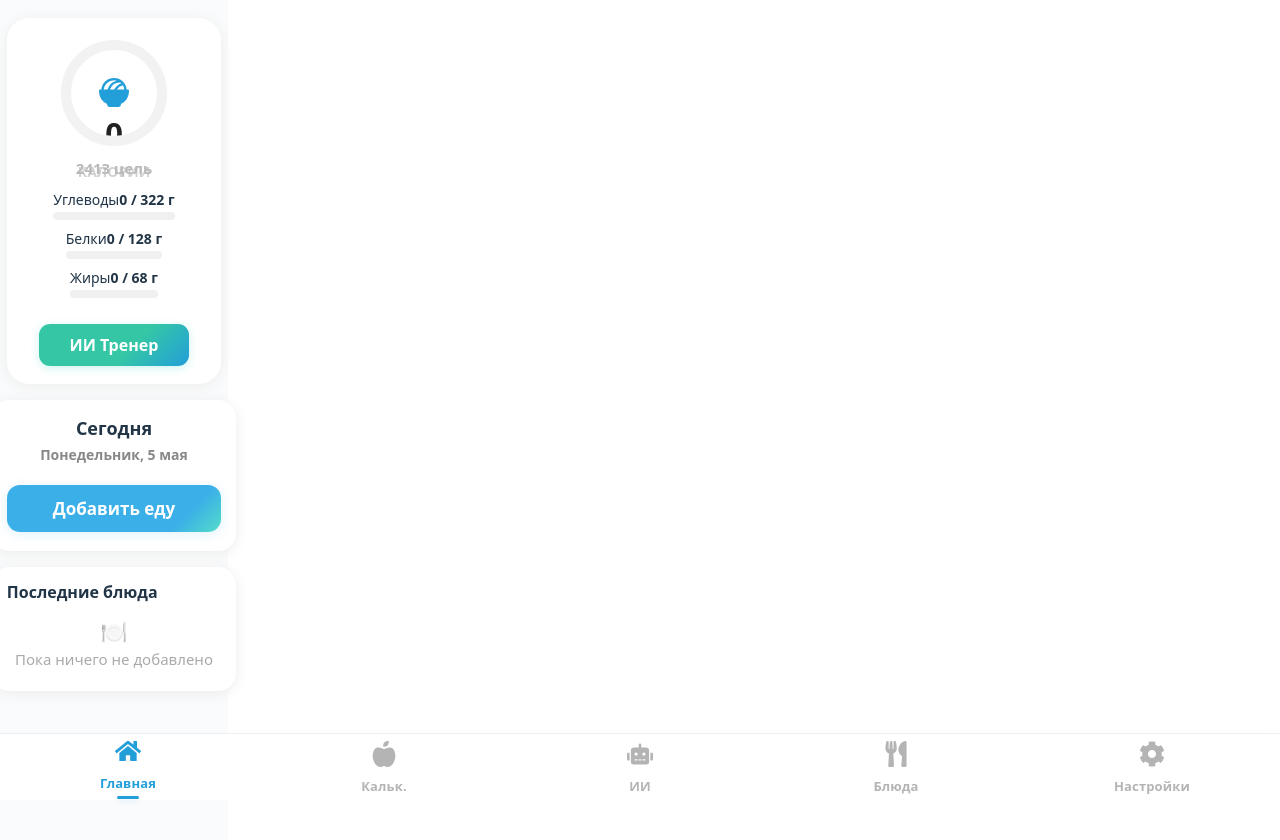
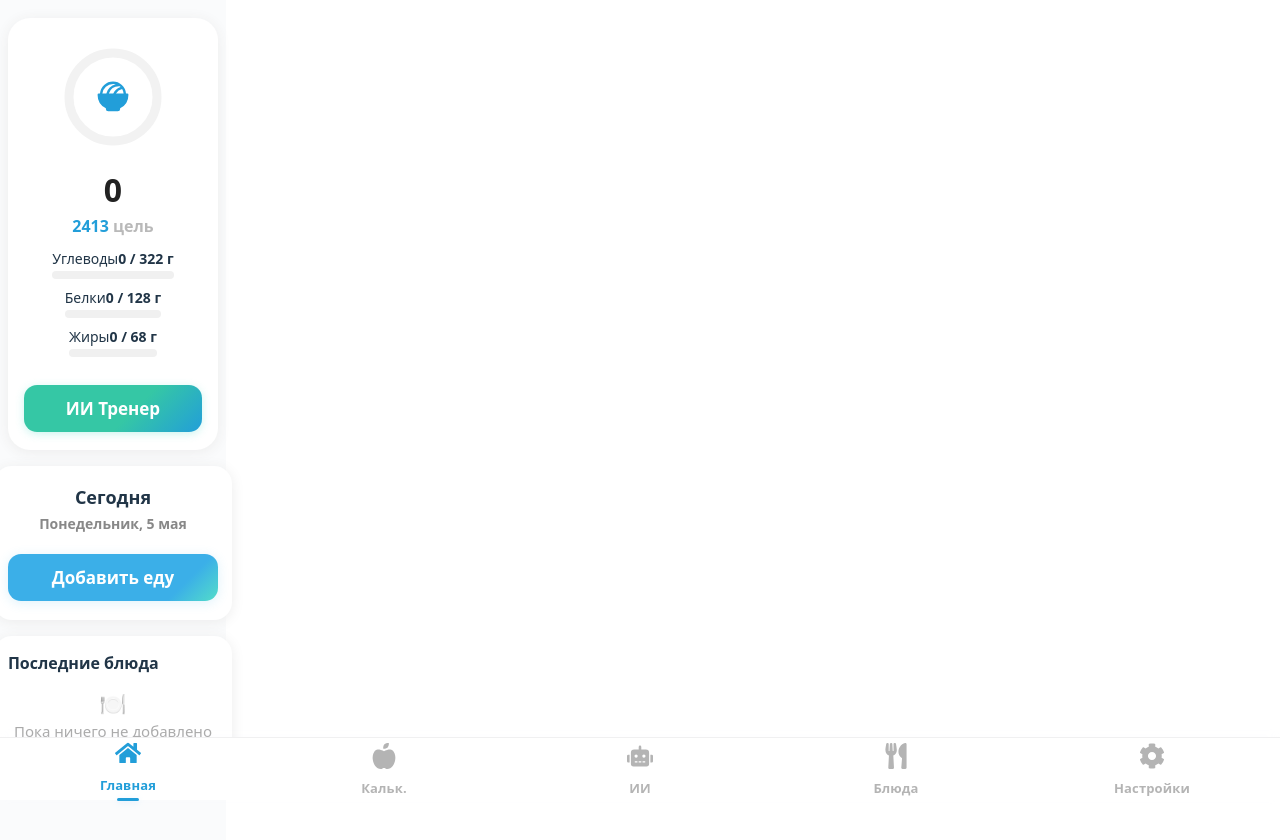
Before and after one commit to AlexFogpk/ai-smart-fitness, a React (Vite) app in the folder frontend/: page / in a window 1280 px wide. Both pictures are taken after a click on the button "Начать". Shown: the top 840 px of the page. Built offline with nearby package versions, Linux system fonts and the light colour scheme.

Commit message:
Update App.jsx

```diff
--- a/frontend/src/App.jsx
+++ b/frontend/src/App.jsx
@@ -2,18 +2,15 @@ import React, { useState, useEffect } from "react";
 import { motion, AnimatePresence } from "framer-motion";
 import { FaHome, FaAppleAlt, FaRobot, FaUtensils, FaCog } from "react-icons/fa";
 import { PiBowlFoodFill } from "react-icons/pi";
-
 import {
   CalculatorMobile,
   AIChatMobile,
   SettingsMobile,
   MealsMobile,
   MacroBar,
-  inputStyle,
-  buttonStyle,
 } from "./components/MobileExtra";
 
-// --------- Утилиты ---------
+// ------ Утилиты ------
 function getKBJU({ sex, weight, height, age, activity, goal }) {
   let bmr =
     sex === "male"
@@ -32,14 +29,11 @@ function getKBJU({ sex, weight, height, age, activity, goal }) {
     carb,
   };
 }
-
 function getDayString(date = new Date()) {
-  const days = ["Воскресенье", "Понедельник", "Вторник", "Среда", "Четверг", "Пятница", "Суббота"];
+  const days = ["Воскресенье", "Понедельник", "Вторник", "Среда", "Четвер��", "Пятница", "Суббота"];
   const months = ["января","февраля","марта","апреля","мая","июня","июля","августа","сентября","октября","ноября","декабря"];
   return `${days[date.getDay()]}, ${date.getDate()} ${months[date.getMonth()]}`;
 }
-
-// --------- Начальные данные ---------
 const defaultProfile = {
   sex: "male",
   age: 25,
@@ -49,7 +43,6 @@ const defaultProfile = {
   goal: "maintain",
   name: "",
 };
-
 const initialMealsByType = {
   breakfast: [],
   lunch: [],
@@ -57,10 +50,10 @@ const initialMealsByType = {
   snack: [],
 };
 
-// --------- Главный компонент ---------
+// ------ Главный компонент ------
 function App() {
-  const [stage, setStage] = useState("splash"); // splash, welcome, app
-  const [tab, setTab] = useState("home"); // home, calc, chat, meals, settings
+  const [stage, setStage] = useState("splash");
+  const [tab, setTab] = useState("home");
   const [profile, setProfile] = useState(defaultProfile);
 
   // Имя Telegram
@@ -78,7 +71,7 @@ function App() {
   // Splash (загрузка)
   useEffect(() => {
     if (stage === "splash") {
-      setTimeout(() => setStage("welcome"), 1700);
+      setTimeout(() => setStage("welcome"), 1200);
     }
   }, [stage]);
 
@@ -105,28 +98,20 @@ function App() {
     }
   }, [stage, telegramName]);
 
-  // При инициализации профиля
   useEffect(() => {
     if (stage === "welcome" && telegramName && !profile.name) {
       setProfile(p => ({ ...p, name: telegramName }));
     }
   }, [stage, telegramName, profile.name]);
 
-  // Цели КБЖУ
   const kbju = getKBJU(profile);
-
-  // Состояние приёмов пищи по типу
   const [mealsByType, setMealsByType] = useState(initialMealsByType);
-
-  // Все приёмы в плоском виде для истории/главной
   const allMeals = [
     ...mealsByType.breakfast.map(m => ({ ...m, type: "breakfast" })),
     ...mealsByType.lunch.map(m => ({ ...m, type: "lunch" })),
     ...mealsByType.dinner.map(m => ({ ...m, type: "dinner" })),
     ...mealsByType.snack.map(m => ({ ...m, type: "snack" })),
   ];
-
-  // Итог за день
   const summary = allMeals.reduce(
     (acc, m) => ({
       calories: acc.calories + (m.calories || 0),
@@ -136,20 +121,13 @@ function App() {
     }),
     { calories: 0, protein: 0, carb: 0, fat: 0 }
   );
-
-  // Состояние чата
   const [messages, setMessages] = useState([]);
-
-  // Для смены имени в настройках
   const [editName, setEditName] = useState(false);
   const [newName, setNewName] = useState(profile.name);
-
-  // Для калькулятора питания
-  const [calcType, setCalcType] = useState("breakfast"); // breakfast, lunch, dinner, snack
-  const [calcMode, setCalcMode] = useState("manual"); // manual, ai
+  const [calcType, setCalcType] = useState("breakfast");
+  const [calcMode, setCalcMode] = useState("manual");
   const [aiLoading, setAiLoading] = useState(false);
 
-  // --------- Splash ---------
   if (stage === "splash") {
     return (
       <div style={{
@@ -179,7 +157,6 @@ function App() {
     );
   }
 
-  // --------- Welcome ---------
   if (stage === "welcome") {
     return (
       <div style={{
@@ -222,13 +199,12 @@ function App() {
     );
   }
 
-  // --------- Приложение ---------
   return (
     <div
       style={{
         minHeight: "100vh",
         background: "#fafbfc",
-        paddingBottom: 66, // Высота MobileMenu
+        paddingBottom: 72, // чтобы меню не перекрывалось
         fontFamily: "system-ui, -apple-system, BlinkMacSystemFont, 'Segoe UI', Arial, sans-serif"
       }}
     >
@@ -288,8 +264,7 @@ function App() {
   );
 }
 
-// ----------- Мобильные компоненты ----------
-
+// --- ГЛАВНАЯ СТРАНИЦА ---
 function HomeMobile({ kbju, summary, allMeals, onGoToChat, onGoToCalc }) {
   return (
     <motion.div
@@ -298,56 +273,58 @@ function HomeMobile({ kbju, summary, allMeals, onGoToChat, onGoToCalc }) {
       style={{
         maxWidth: 430,
         margin: "0 auto",
-        padding: "18px 0 0 0",
-        position: "relative",
+        padding: "18px 0 10px 0",
         display: "flex",
         flexDirection: "column",
         gap: 16,
-        alignItems: "center"
+        alignItems: "center",
+        minHeight: "calc(100vh - 72px)",
+        boxSizing: "border-box"
       }}
     >
       <div style={{
-        width: "94%",
+        width: "93%",
         background: "#fff",
         borderRadius: 22,
         boxShadow: "0 2px 14px #ececec",
-        padding: "20px 0 18px 0",
-        minWidth: 0,
+        padding: "25px 0 18px 0",
         display: "flex",
         flexDirection: "column",
         alignItems: "center"
       }}>
         <CaloriesRing value={summary.calories} max={kbju.calories} />
-        <div style={{ fontSize: 14, fontWeight: 700, color: "#d1d1d1", marginTop: 5, marginBottom: 0, textAlign: "center" }}>КАЛОРИИ</div>
-        <div style={{ fontWeight: 800, fontSize: 31, color: "#222", marginTop: -72 }}>{summary.calories}</div>
-        <div style={{ fontSize: 15, fontWeight: 700, color: "#b9b9b9", marginBottom: 10 }}>{kbju.calories} цель</div>
+        <div style={{ fontWeight: 800, fontSize: 32, color: "#222", marginTop: 9 }}>{summary.calories}</div>
+        <div style={{ fontSize: 16, fontWeight: 700, color: "#b9b9b9", marginBottom: 10 }}>
+          <span style={{ color: "#229ED9", fontWeight: 800 }}>{kbju.calories}</span> цель
+        </div>
         <MacroBar label="Углеводы" value={summary.carb} max={kbju.carb} color="#3bafe8" />
         <MacroBar label="Белки" value={summary.protein} max={kbju.protein} color="#5fc77f" />
         <MacroBar label="Жиры" value={summary.fat} max={kbju.fat} color="#ffb24a" />
         <motion.button
           whileTap={{ scale: 0.93 }}
           style={{
-            marginTop: 18,
+            marginTop: 20,
             background: "linear-gradient(135deg,#35c7a5 60%,#229ED9)",
             color: "#fff",
             fontWeight: 800,
-            fontSize: 16,
+            fontSize: 17,
             border: "none",
-            borderRadius: 11,
-            padding: "10px 18px",
+            borderRadius: 13,
+            padding: "12px 0",
             cursor: "pointer",
             boxShadow: "0 2px 8px #53ddc94d",
-            minWidth: 150
+            width: "85%",
+            maxWidth: 260
           }}
           onClick={onGoToChat}
         >ИИ Тренер</motion.button>
       </div>
       <div style={{
-        width: "94%",
+        width: "93%",
         background: "#fff",
         borderRadius: 18,
         boxShadow: "0 2px 14px #ececec",
-        padding: "15px 15px 19px 15px",
+        padding: "18px 14px 19px 14px",
         display: "flex",
         flexDirection: "column",
         alignItems: "center"
@@ -374,16 +351,16 @@ function HomeMobile({ kbju, summary, allMeals, onGoToChat, onGoToCalc }) {
         </motion.button>
       </div>
       <div style={{
-        width: "94%",
+        width: "93%",
         background: "#fff",
         borderRadius: 18,
         boxShadow: "0 2px 14px #ececec",
-        padding: "13px 15px 20px 15px",
-        minHeight: 77
+        padding: "15px 14px 22px 14px",
+        minHeight: 80
       }}>
         <div style={{ fontWeight: 800, fontSize: 16, marginBottom: 4 }}>Последние блюда</div>
         {allMeals.length === 0 ? (
-          <div style={{ color: "#aaa", fontSize: 15, marginTop: 11, textAlign: "center" }}>
+          <div style={{ color: "#aaa", fontSize: 15, marginTop: 12, textAlign: "center" }}>
             <span role="img" aria-label="plate" style={{ fontSize: 22 }}>🍽️</span>
             <br />
             <span>Пока ничего не добавлено</span>
@@ -401,17 +378,16 @@ function HomeMobile({ kbju, summary, allMeals, onGoToChat, onGoToCalc }) {
   );
 }
 
-// Кольцо калорий с логотипом внутри
 function CaloriesRing({ value, max }) {
   const pct = Math.min(100, (value / max) * 100 || 0);
-  const size = 110, r = 48, c = 2 * Math.PI * r;
+  const size = 108, r = 44, c = 2 * Math.PI * r;
   return (
-    <div style={{ position: "relative", width: size, height: size, marginBottom: 8 }}>
+    <div style={{ position: "relative", width: size, height: size, marginBottom: 6 }}>
       <svg width={size} height={size}>
-        <circle r={r} cx={size/2} cy={size/2} stroke="#f2f2f2" strokeWidth={10} fill="none" />
+        <circle r={r} cx={size/2} cy={size/2} stroke="#f2f2f2" strokeWidth={9} fill="none" />
         <motion.circle
           r={r} cx={size/2} cy={size/2}
-          fill="none" stroke="#ff4941" strokeWidth={13}
+          fill="none" stroke="#229ED9" strokeWidth={12}
           strokeLinecap="round"
           strokeDasharray={c}
           strokeDashoffset={c - (c * pct / 100)}
@@ -423,13 +399,13 @@ function CaloriesRing({ value, max }) {
         position: "absolute", left: "50%", top: "50%", transform: "translate(-50%,-50%)",
         display: "flex", flexDirection: "column", alignItems: "center"
       }}>
-        <PiBowlFoodFill color="#229ED9" size={37} />
+        <PiBowlFoodFill color="#229ED9" size={38} />
       </div>
     </div>
   );
 }
 
-// Нижнее меню для мобильного — всегда прижато к низу!
+// --- Нижнее меню ---
 function MobileMenu({ tab, setTab }) {
   return (
     <motion.div
@@ -444,7 +420,7 @@ function MobileMenu({ tab, setTab }) {
         background: "#fff",
         borderTop: "1px solid #f0f0f1",
         boxShadow: "0 -2px 12px #e9f1fe11",
-        height: 66,
+        height: 62,
         zIndex: 111,
         display: "flex",
         justifyContent: "space-around",
@@ -458,7 +434,6 @@ function MobileMenu({ tab, setTab }) {
     </motion.div>
   );
 }
-
 function TabItem({ icon, label, active, onClick }) {
   return (
     <motion.div
```
